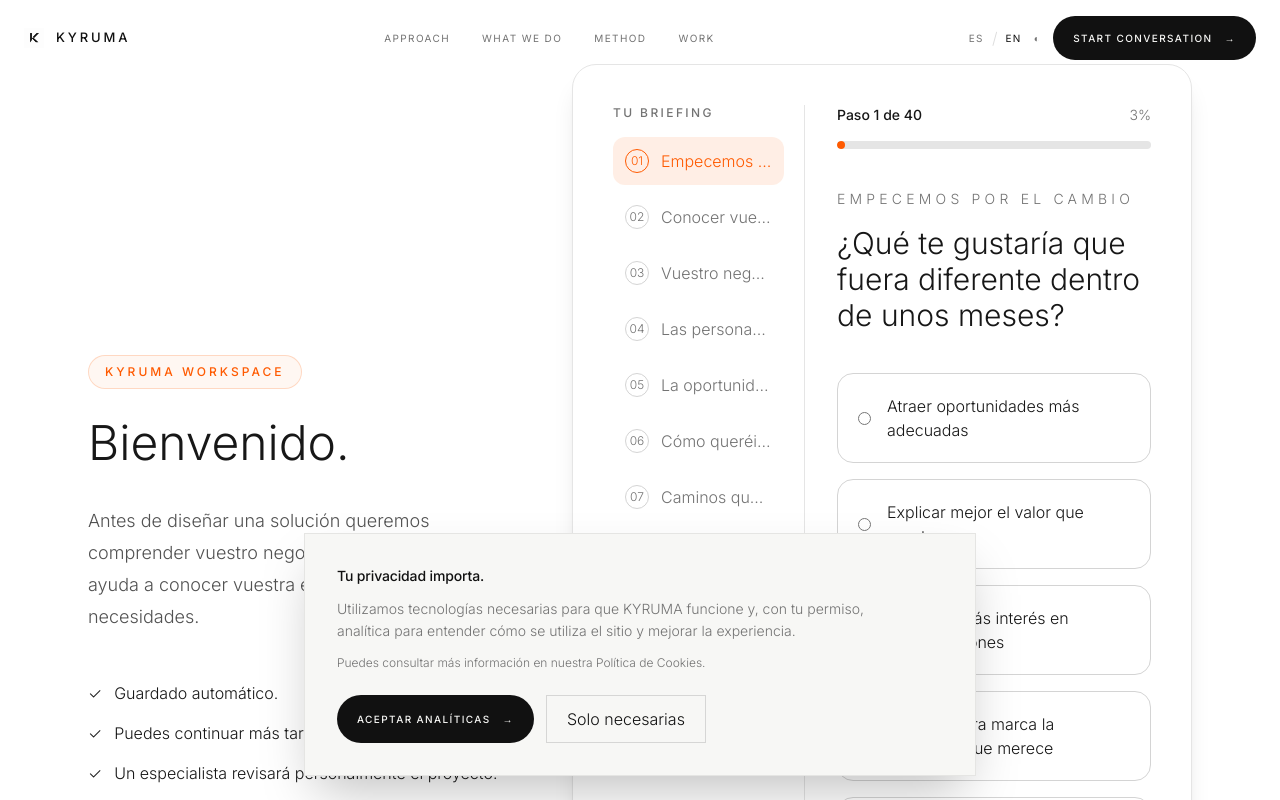
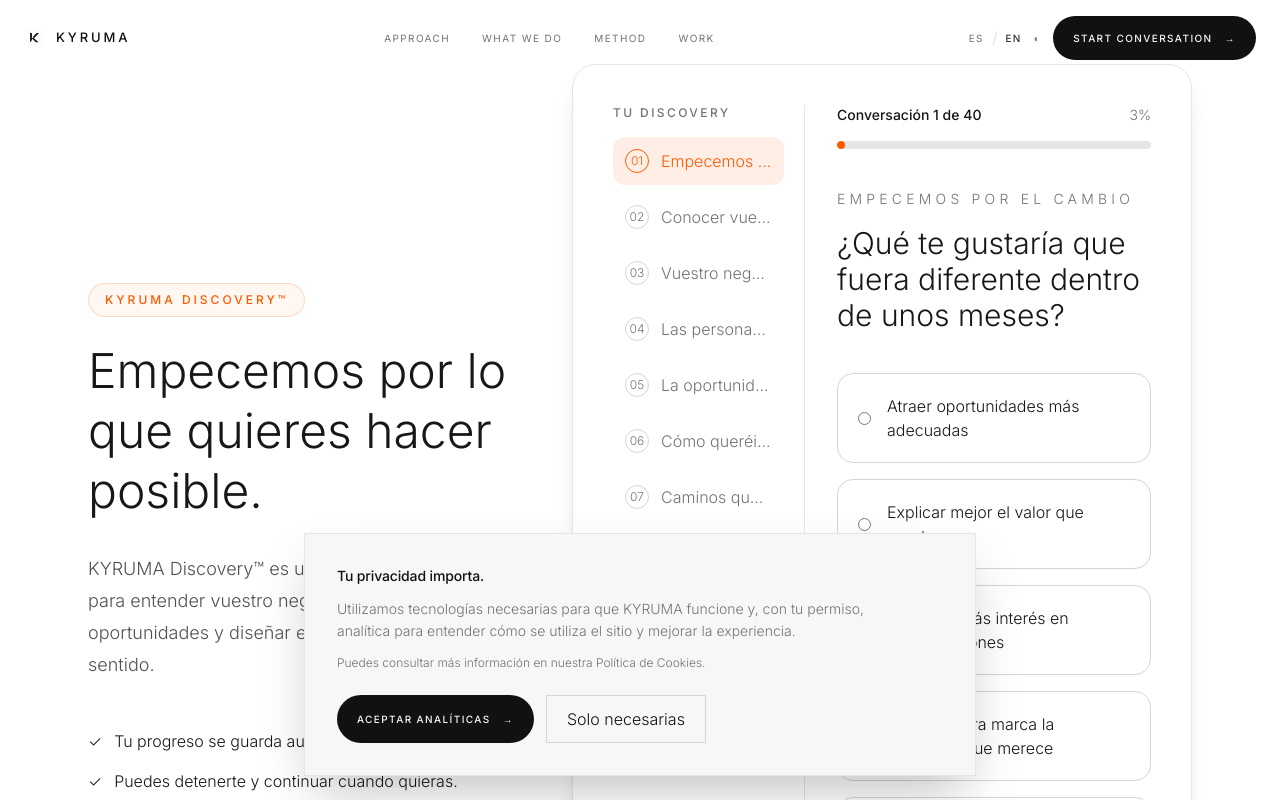
Before and after one commit to kyrumacreative-hub/kyruma-website, a Next.js app: page /workspace in a window 1280 px wide. Shown: the top 800 px of the page. Built offline with nearby package versions, Linux system fonts and the light colour scheme.

Commit message:
feat(discovery): polish client-facing discovery experience

```diff
--- a/src/app/api/brief/route.ts
+++ b/src/app/api/brief/route.ts
@@ -107,8 +107,8 @@
       from: "KYRUMA <hello@kyruma.com>",
       to: ["hello@kyruma.com"],
       reply_to: typeof answers.email === "string" ? answers.email : undefined,
-      subject: `Nuevo Project Brief — ${companyName}`,
-      html: `<h1>Nuevo Brief recibido</h1><table width="100%" cellpadding="0" cellspacing="0" style="border-collapse:collapse">${rows}</table>`,
+      subject: `Nuevo KYRUMA Discovery — ${companyName}`,
+      html: `<h1>Nuevo KYRUMA Discovery recibido</h1><table width="100%" cellpadding="0" cellspacing="0" style="border-collapse:collapse">${rows}</table>`,
     });
 
     return NextResponse.json({ ok: true });
--- a/src/app/workspace/page.tsx
+++ b/src/app/workspace/page.tsx
@@ -12,38 +12,38 @@
           <aside className="flex flex-col justify-center">
 
             <span className="mb-6 inline-flex w-fit rounded-full border border-[var(--primary)]/20 bg-[var(--primary)]/5 px-4 py-2 text-xs font-medium uppercase tracking-[0.25em] text-[var(--primary)]">
-              KYRUMA Workspace
+              KYRUMA Discovery™
             </span>
 
             <h1 className="text-5xl font-light leading-tight">
-              Bienvenido.
+              Empecemos por lo que quieres hacer posible.
             </h1>
 
             <p className="mt-8 text-lg leading-8 text-neutral-600 dark:text-neutral-400">
-              Antes de diseñar una solución queremos comprender vuestro negocio.
-              Este briefing nos ayuda a conocer vuestra empresa, objetivos y necesidades.
+              KYRUMA Discovery™ es una conversación guiada para entender vuestro negocio,
+              descubrir oportunidades y diseñar el siguiente paso con sentido.
             </p>
 
             <div className="mt-12 space-y-4">
 
               <div className="flex gap-3">
                 <span>✓</span>
-                <p>Guardado automático.</p>
+                <p>Tu progreso se guarda automáticamente.</p>
               </div>
 
               <div className="flex gap-3">
                 <span>✓</span>
-                <p>Puedes continuar más tarde.</p>
+                <p>Puedes detenerte y continuar cuando quieras.</p>
               </div>
 
               <div className="flex gap-3">
                 <span>✓</span>
-                <p>Un especialista revisará personalmente el proyecto.</p>
+                <p>Un especialista de KYRUMA revisará cada respuesta.</p>
               </div>
 
               <div className="flex gap-3">
                 <span>✓</span>
-                <p>Duración aproximada: 20 minutos.</p>
+                <p>Una conversación clara, a vuestro ritmo.</p>
               </div>
 
             </div>
--- a/src/features/workspace/components/BriefRenderer.tsx
+++ b/src/features/workspace/components/BriefRenderer.tsx
@@ -91,7 +91,7 @@
       clearWorkspace();
       setIsSubmitted(true);
     } catch {
-      setError("No se ha podido enviar el briefing. Por favor, inténtalo de nuevo.");
+      setError("No se ha podido enviar tu Discovery. Por favor, inténtalo de nuevo.");
     } finally {
       setSending(false);
     }
@@ -103,9 +103,9 @@
         <span className="flex size-12 items-center justify-center rounded-full bg-[var(--primary)] text-xl text-black">✓</span>
         <div className="space-y-4">
           <h2 className="text-4xl font-light text-neutral-900 dark:text-white">Gracias.</h2>
-          <p className="text-xl font-light text-neutral-600 dark:text-neutral-300">Hemos recibido toda la información del proyecto.</p>
+          <p className="text-xl font-light text-neutral-600 dark:text-neutral-300">Hemos recibido vuestra conversación de Discovery.</p>
         </div>
-        <p className="max-w-lg leading-7 text-neutral-500 dark:text-neutral-400">Nuestro equipo revisará el briefing y te escribirá con los siguientes pasos del proyecto.</p>
+        <p className="max-w-lg leading-7 text-neutral-500 dark:text-neutral-400">Nuestro equipo revisará lo compartido y os escribirá con una propuesta de siguiente paso.</p>
         <span className="pt-4 text-sm font-bold uppercase tracking-[0.3em] text-[var(--primary)]">KYRUMA.</span>
       </div>
     );
@@ -115,9 +115,9 @@
     return (
       <section className="space-y-8">
         <div>
-          <p className="text-sm uppercase tracking-[0.3em] text-neutral-500">Revisión final</p>
-          <h2 className="mt-3 text-3xl font-light text-neutral-900 dark:text-white">Confirma los detalles de tu proyecto.</h2>
-          <p className="mt-3 text-neutral-600 dark:text-neutral-400">Puedes editar cualquier respuesta antes de enviar el briefing.</p>
+          <p className="text-sm uppercase tracking-[0.3em] text-neutral-500">Tu KYRUMA Discovery™</p>
+          <h2 className="mt-3 text-3xl font-light text-neutral-900 dark:text-white">Confirma lo que hemos descubierto juntos.</h2>
+          <p className="mt-3 text-neutral-600 dark:text-neutral-400">Puedes ajustar cualquier respuesta antes de compartir tu Discovery.</p>
         </div>
 
         <BriefReview brief={brief} answers={answers} onEdit={editQuestion} />
@@ -127,7 +127,7 @@
         <div className="flex items-center justify-between gap-4 pt-2">
           <button type="button" onClick={() => setIsReviewing(false)} className="rounded-full border border-neutral-300 px-6 py-3 text-neutral-900 transition-colors hover:bg-neutral-100 dark:border-white/10 dark:text-white dark:hover:bg-white/5">Seguir editando</button>
           <button type="button" disabled={sending} onClick={submitBrief} className="rounded-full bg-[var(--primary)] px-8 py-3 font-medium text-black transition hover:brightness-110 disabled:cursor-not-allowed disabled:opacity-50">
-            {sending ? "Enviando..." : "Enviar briefing"}
+            {sending ? "Enviando..." : "Compartir Discovery"}
           </button>
         </div>
       </section>
@@ -137,7 +137,7 @@
   return (
     <form onSubmit={(event) => event.preventDefault()} className="grid gap-8 xl:grid-cols-[12rem_1fr]">
       <aside className="hidden border-r border-neutral-200 pr-5 dark:border-neutral-800 xl:block">
-        <p className="mb-4 text-xs font-medium uppercase tracking-[0.2em] text-neutral-500">Tu briefing</p>
+        <p className="mb-4 text-xs font-medium uppercase tracking-[0.2em] text-neutral-500">Tu Discovery</p>
         <WorkspaceSidebar brief={brief} currentSection={currentSection} onSectionChange={goToSection} />
       </aside>
 
@@ -165,7 +165,7 @@
           <button type="button" onClick={previous} disabled={currentQuestionIndex === 0} className="rounded-full border border-neutral-300 px-6 py-3 text-neutral-900 transition-colors hover:bg-neutral-100 disabled:cursor-not-allowed disabled:opacity-40 dark:border-white/10 dark:text-white dark:hover:bg-white/5">Atrás</button>
 
           {isLastQuestion ? (
-            <button type="button" onClick={openReview} className="rounded-full bg-[var(--primary)] px-8 py-3 font-medium text-black transition hover:brightness-110">Revisar briefing</button>
+            <button type="button" onClick={openReview} className="rounded-full bg-[var(--primary)] px-8 py-3 font-medium text-black transition hover:brightness-110">Revisar Discovery</button>
           ) : (
             <button type="button" onClick={continueBrief} className="rounded-full bg-[var(--primary)] px-8 py-3 font-medium text-black transition hover:brightness-110">Continuar</button>
           )}
--- a/src/features/workspace/components/ProgressBar.tsx
+++ b/src/features/workspace/components/ProgressBar.tsx
@@ -13,7 +13,7 @@
     <div className="space-y-4">
       <div className="flex items-center justify-between text-sm">
         <span className="font-medium text-neutral-900 dark:text-white">
-          Paso {current} de {total}
+          Conversación {current} de {total}
         </span>
 
         <span className="text-neutral-500">
--- a/src/features/workspace/components/WorkspaceSidebar.tsx
+++ b/src/features/workspace/components/WorkspaceSidebar.tsx
@@ -8,7 +8,7 @@
 
 export default function WorkspaceSidebar({ brief, currentSection, onSectionChange }: WorkspaceSidebarProps) {
   return (
-    <nav aria-label="Secciones del briefing" className="space-y-2">
+    <nav aria-label="Conversaciones de KYRUMA Discovery" className="space-y-2">
       {brief.sections.map((section, index) => {
         const isCurrent = index === currentSection;
         const isComplete = index < currentSection;
--- a/src/features/workspace/utils/storage.ts
+++ b/src/features/workspace/utils/storage.ts
@@ -1,4 +1,4 @@
-const STORAGE_KEY = "kyruma-workspace";
+const STORAGE_KEY = "kyruma-discovery-v1";
 
 export function saveWorkspace(data: unknown) {
   if (typeof window === "undefined") return;
```
